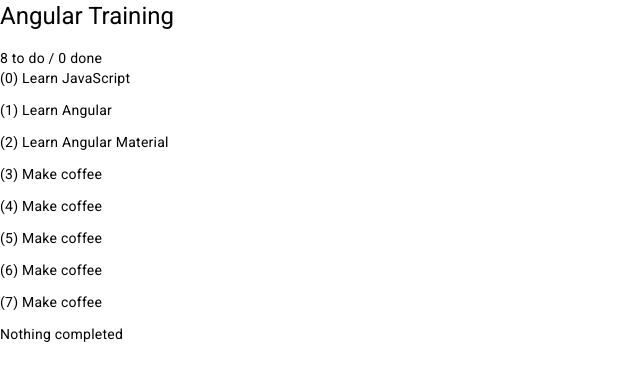
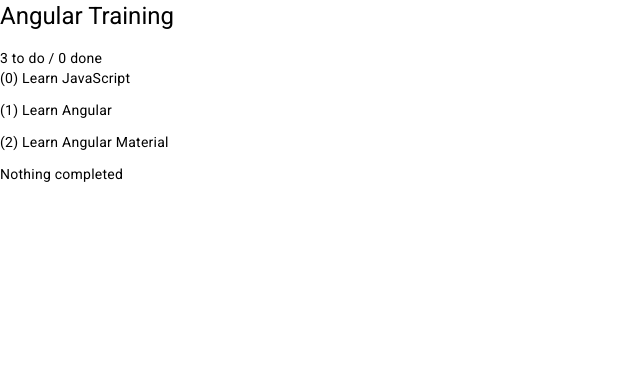
Before and after one commit to timmles/angular-training-2023, an Angular app: page / in a window 1280 px wide. Shown: the top 380 px of the page, without its empty margins (0-640 px from the left). Built offline with nearby package versions, Linux system fonts and the light colour scheme.

Commit message:
added simple list

```diff
--- a/src/app/app.component.html
+++ b/src/app/app.component.html
@@ -1,5 +1,5 @@
 <h1>{{title}}</h1>
 {{ summary() }}
 
-<p *ngFor="let item of thingsToDo; let i = index">({{i}}) {{item}}</p>
+<app-todo-list [todoList]="thingsToDo"></app-todo-list>
 <p *ngIf="thingsCompleted.length === 0">Nothing completed</p>
--- a/src/app/app.component.ts
+++ b/src/app/app.component.ts
@@ -14,12 +14,6 @@ export class AppComponent {
   ]
   thingsCompleted = []
 
-  constructor() {
-    setInterval(() => {
-      this.thingsToDo.push('Make coffee')
-    }, 1000)
-  }
-
   summary(): string {
     return `${this.thingsToDo.length} to do / ${this.thingsCompleted.length} done`
   }
--- a/src/app/app.module.ts
+++ b/src/app/app.module.ts
@@ -4,10 +4,12 @@ import { BrowserModule } from '@angular/platform-browser';
 import { AppRoutingModule } from './app-routing.module';
 import { AppComponent } from './app.component';
 import { BrowserAnimationsModule } from '@angular/platform-browser/animations';
+import { TodoListComponent } from './todo-list/todo-list.component';
 
 @NgModule({
   declarations: [
-    AppComponent
+    AppComponent,
+    TodoListComponent
   ],
   imports: [
     BrowserModule,
--- /dev/null
+++ b/src/app/todo-list/todo-list.component.html
@@ -0,0 +1 @@
+<p *ngFor="let item of todoList; let i = index">({{i}}) {{item}}</p>
--- /dev/null
+++ b/src/app/todo-list/todo-list.component.ts
@@ -0,0 +1,12 @@
+import { Component, Input } from '@angular/core';
+
+@Component({
+  selector: 'app-todo-list',
+  templateUrl: './todo-list.component.html',
+  styleUrls: ['./todo-list.component.css']
+})
+export class TodoListComponent {
+  @Input()
+  todoList: string[] = []
+
+}
```
Also changed, not shown: src/app/todo-list/todo-list.component.css (added), 1 other file (tests, documents, lock files or other folders).
